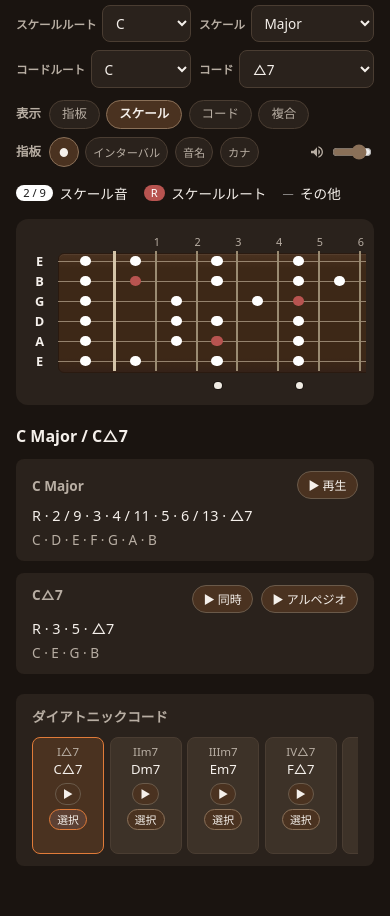
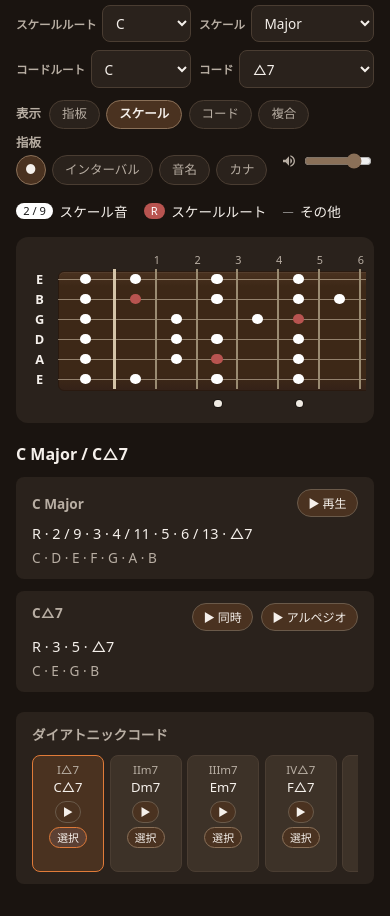
Before and after one commit to YoshiyukiKumon/Guitar-Fletboard-Visualization, a website built with Vite: page index.html in a window 390 px wide. Shown: the part 50-966 px from the top of the page. Built offline with nearby package versions, Linux system fonts and the light colour scheme.

Commit message:
指板タブの文字サイズを統一し、音量スライダーを延長。
- ● タブの独自 font-size を廃止し、全タブを同じサイズに揃えた。
- スマホ向けのタブ縮小指定を削除。
- 音量スライダーとコントロール幅を広げて操作しやすくした。

```diff
--- a/src/styles/main.css
+++ b/src/styles/main.css
@@ -213,7 +213,7 @@ body {
 .app-controls__tools .volume-control {
   flex: 0 0 auto;
   min-width: 0;
-  max-width: 7.5rem;
+  max-width: 10rem;
 }
 
 @media (min-width: 720px) {
@@ -259,7 +259,6 @@ body {
   min-width: 1.85rem;
   max-width: 1.85rem;
   padding: 0;
-  font-size: 0.5rem;
 }
 
 .segment-switcher__btn:hover {
@@ -299,10 +298,10 @@ body {
 }
 
 .volume-control__slider {
-  width: 3.75rem;
-  flex: 0 1 auto;
-  min-width: 2.25rem;
-  max-width: 4.25rem;
+  width: 5.5rem;
+  flex: 1 1 auto;
+  min-width: 3.5rem;
+  max-width: 6.5rem;
   accent-color: #8a7058;
   cursor: pointer;
 }
@@ -856,18 +855,13 @@ body {
   }
 
   .app-controls__tools .volume-control {
-    max-width: 5.25rem;
+    max-width: 8rem;
   }
 
   .volume-control__slider {
-    width: 2.5rem;
-    min-width: 2rem;
-    max-width: 2.75rem;
-  }
-
-  .app-controls__tools .segment-switcher__btn {
-    padding: 0.3rem 0.45rem;
-    font-size: 0.7rem;
+    width: 4.25rem;
+    min-width: 3.25rem;
+    max-width: 5rem;
   }
 
   .interval-capsule {
```
